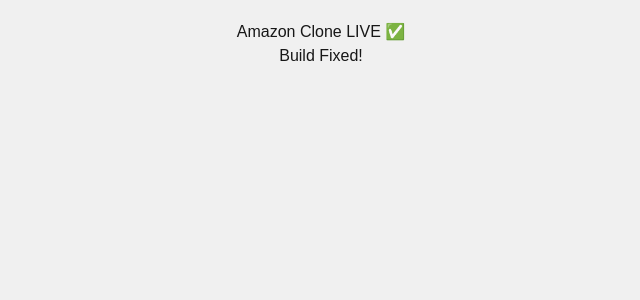
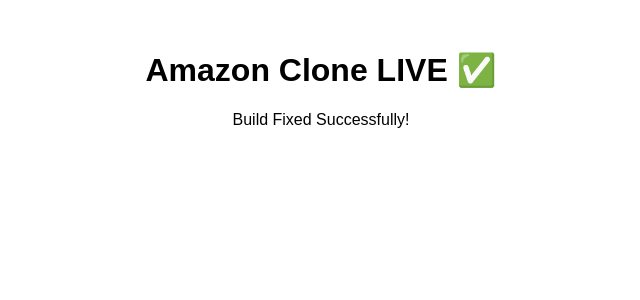
Before and after one commit to Iqraarshad-dev/amzon-clone, a Next.js app: page / in a window 1280 px wide. Shown: the top 300 px of the page, without its empty margins (319-959 px from the left). Built offline with nearby package versions, Linux system fonts and the light colour scheme.

Commit message:
final clean fix - minimal

```diff
--- a/app/layout.tsx
+++ b/app/layout.tsx
@@ -1,29 +1,7 @@
-import type { Metadata } from "next";
-import { Geist, Geist_Mono } from "next/font/google";
-import "./globals.css";
-
-const geistSans = Geist({
-  variable: "--font-geist-sans",
-  subsets: ["latin"],
-});
-
-const geistMono = Geist_Mono({
-  variable: "--font-geist-mono",
-  subsets: ["latin"],
-});
-
-export const metadata: Metadata = {
-  title: "Create Next App",
-  description: "Generated by create next app",
-};
-
-export default function RootLayout({ children }: LayoutProps<"/">) {
+export default function RootLayout({ children }: { children: React.ReactNode }) {
   return (
-    <html
-      lang="en"
-      className={`${geistSans.variable} ${geistMono.variable} h-full antialiased`}
-    >
-      <body className="min-h-full flex flex-col">{children}</body>
+    <html lang="en">
+      <body style={{ margin: 0 }}>{children}</body>
     </html>
   );
 }
--- a/app/page.tsx
+++ b/app/page.tsx
@@ -1,8 +1,8 @@
 export default function Home() {
   return (
-    <div style={{ padding: "20px", fontFamily: "sans-serif", background: "#f0f0f0", minHeight: "100vh" }}>
-      <h1 style={{ textAlign: "center" }}>Amazon Clone LIVE ✅</h1>
-      <p style={{ textAlign: "center" }}>Build Fixed!</p>
+    <div style={{ padding: 30, textAlign: "center", fontFamily: "sans-serif" }}>
+      <h1>Amazon Clone LIVE ✅</h1>
+      <p>Build Fixed Successfully!</p>
     </div>
   );
 }
--- a/next.config.ts
+++ b/next.config.ts
@@ -1,32 +1,3 @@
-import Image from "next/image";
-
-async function getProducts() {
-  const res = await fetch('https://fakestoreapi.com/products', {
-    cache: 'no-store'
-  });
-  return res.json();
-}
-
-export default async function Home() {
-  const products = await getProducts();
-
-  return (
-    <main className="grid grid-cols-4 gap-4 p-4 bg-gray-100 min-h-screen">
-      {products.map((product: any) => (
-        <div key={product.id} className="bg-white p-4 rounded shadow">
-          <Image
-            src={product.image}
-            alt={product.title}
-            width={200}
-            height={200}
-            className="h-40 object-contain mx-auto"
-            unoptimized
-          />
-          <h2 className="font-bold text-sm mt-2 line-clamp-1">{product.title}</h2>
-          <p className="text-green-700 font-bold">${product.price}</p>
-          <button className="bg-yellow-400 w-full rounded-full py-1 mt-2 text-sm">Add to Cart</button>
-        </div>
-      ))}
-    </main>
-  );
-}
+/** @type {import('next').NextConfig} */
+const nextConfig = {};
+export default nextConfig;
```
